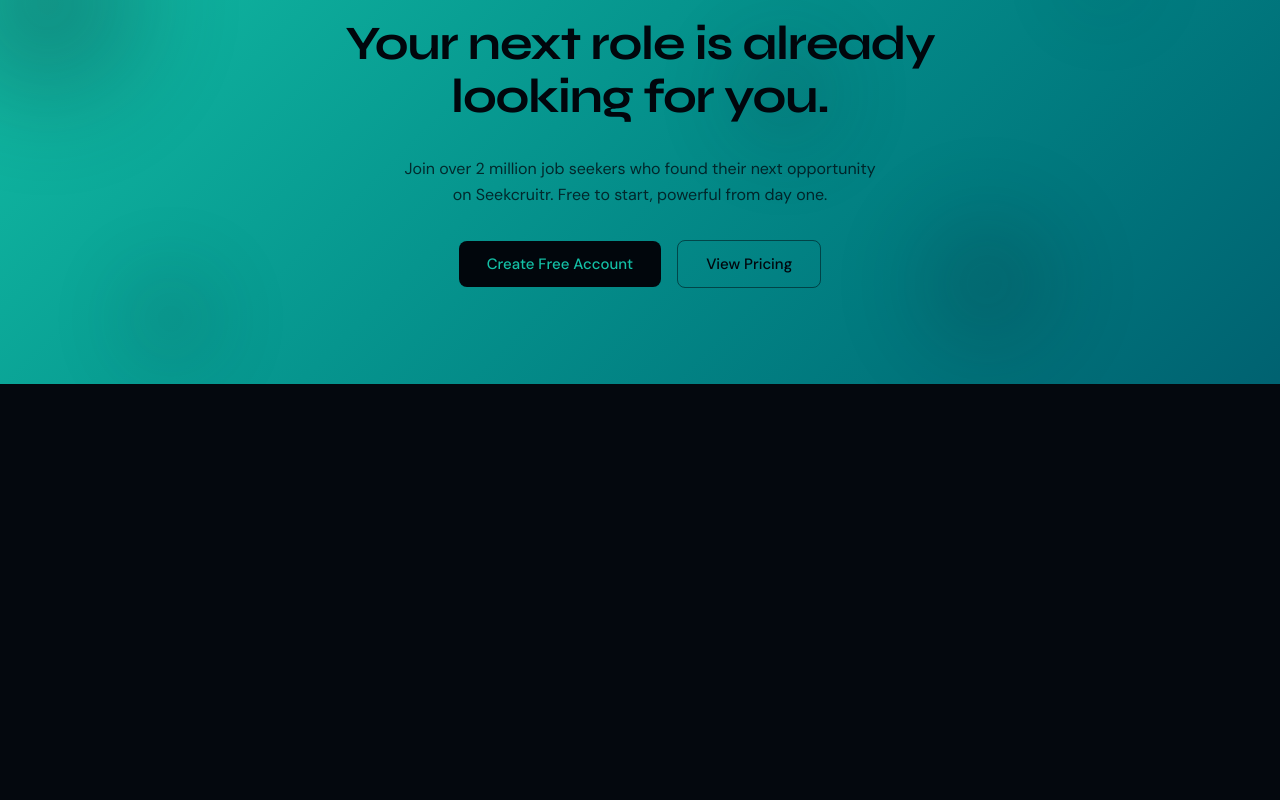
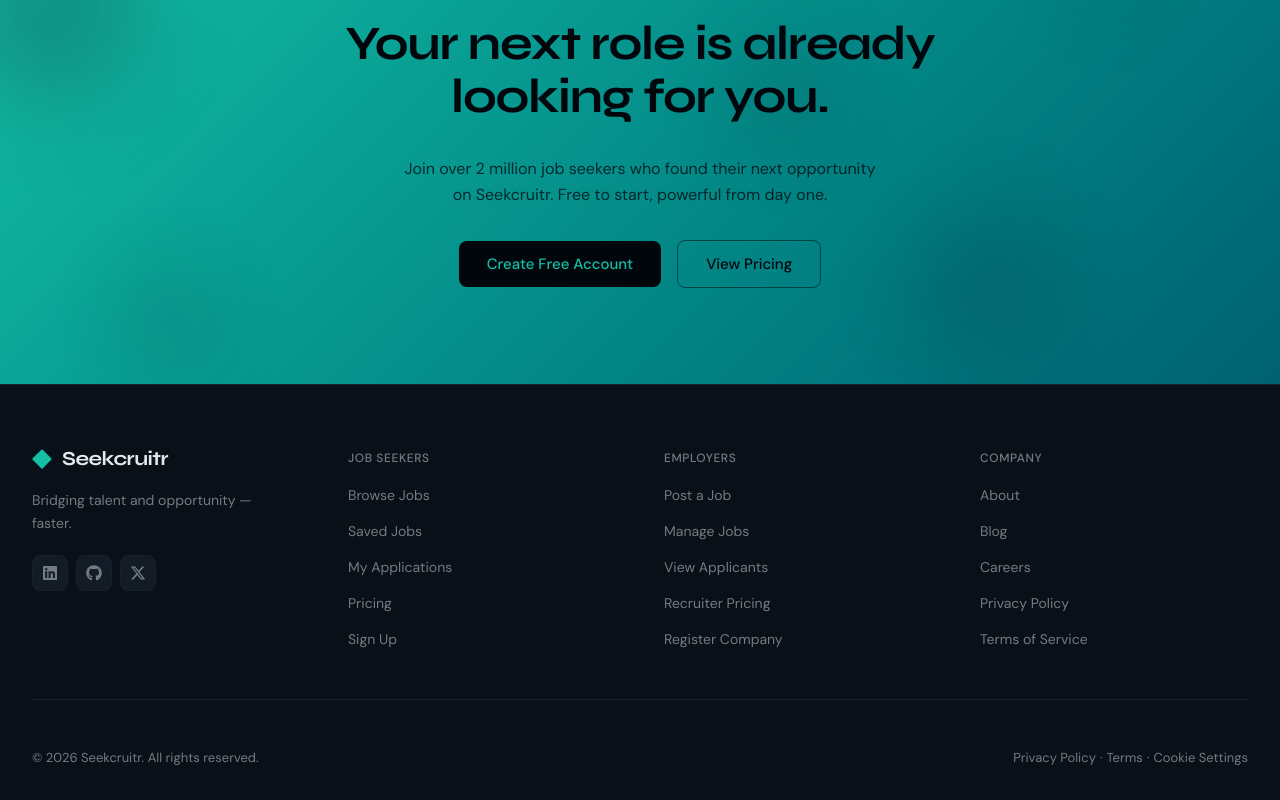
Before and after one commit to imarufbillah/seekcruitr, a Next.js app in the folder client/: page / in a window 1280 px wide. Shown: the part 3684-4484 px from the top of the page. Before the commit the page ends 4068 px from the top, so only its background shows below. Built offline with nearby package versions, Linux system fonts and the light colour scheme.

Commit message:
feat(layout): add Footer component and integrate into PublicLayout; create BrandMark component

```diff
--- a/client/src/app/(public)/layout.js
+++ b/client/src/app/(public)/layout.js
@@ -1,10 +1,12 @@
 import Navbar from "@/components/public/Navbar";
+import Footer from "@/components/public/Footer";
 
 export default function PublicLayout({ children }) {
   return (
     <>
       <Navbar />
       {children}
+      <Footer />
     </>
   );
 }
--- /dev/null
+++ b/client/src/components/public/Footer.jsx
@@ -0,0 +1,199 @@
+import Link from "next/link";
+import { FaLinkedin, FaGithub, FaXTwitter } from "react-icons/fa6";
+import { cn } from "@/lib/utils";
+import BrandMark from "@/components/shared/BrandMark";
+
+const SEEKER_LINKS = [
+  { label: "Browse Jobs", href: "/jobs" },
+  { label: "Saved Jobs", href: "/saved" },
+  { label: "My Applications", href: "/applications" },
+  { label: "Pricing", href: "/pricing" },
+  { label: "Sign Up", href: "/sign-up" },
+];
+
+const EMPLOYER_LINKS = [
+  { label: "Post a Job", href: "/employer/post" },
+  { label: "Manage Jobs", href: "/employer/jobs" },
+  { label: "View Applicants", href: "/employer/applicants" },
+  { label: "Recruiter Pricing", href: "/pricing#employers" },
+  { label: "Register Company", href: "/employer/register" },
+];
+
+const COMPANY_LINKS = [
+  { label: "About", href: "/about" },
+  { label: "Blog", href: "/blog" },
+  { label: "Careers", href: "/careers" },
+  { label: "Privacy Policy", href: "/privacy" },
+  { label: "Terms of Service", href: "/terms" },
+];
+
+const SOCIAL_LINKS = [
+  {
+    label: "LinkedIn",
+    href: "https://linkedin.com/company/seekcruitr",
+    icon: FaLinkedin,
+  },
+  { label: "GitHub", href: "https://github.com/seekcruitr", icon: FaGithub },
+  {
+    label: "X (Twitter)",
+    href: "https://twitter.com/seekcruitr",
+    icon: FaXTwitter,
+  },
+];
+
+/* ── Footer link component ─────────────────────────────────────────── */
+function FooterLink({ href, children }) {
+  return (
+    <Link
+      href={href}
+      className="font-sans text-[14px] text-muted-foreground transition-colors duration-200 hover:text-primary"
+    >
+      {children}
+    </Link>
+  );
+}
+
+/* ── Column heading ────────────────────────────────────────────────── */
+function ColumnHeading({ children }) {
+  return (
+    <h3 className="mb-4 font-sans text-[12px] font-medium uppercase tracking-wider text-muted-foreground">
+      {children}
+    </h3>
+  );
+}
+
+/* ── Main Footer ───────────────────────────────────────────────────── */
+export default function Footer() {
+  const currentYear = new Date().getFullYear();
+
+  return (
+    <footer className="w-full border-t border-border bg-card px-4 pt-16 pb-8 sm:px-6 lg:px-8">
+      <div className="mx-auto max-w-7xl">
+        {/* ── Top section: 4-column grid ── */}
+        <div className="grid grid-cols-1 gap-12 sm:grid-cols-2 lg:grid-cols-4">
+          {/* Column 1 — Brand */}
+          <div className="flex flex-col gap-5">
+            {/* Logo */}
+            <Link
+              href="/"
+              className="flex items-center gap-2.5 select-none"
+              aria-label="Seekcruitr home"
+            >
+              <BrandMark />
+              <span className="font-heading text-[20px] font-bold leading-none text-foreground tracking-tight">
+                Seekcruitr
+              </span>
+            </Link>
+
+            {/* Tagline */}
+            <p className="font-sans text-[14px] leading-relaxed text-muted-foreground max-w-65">
+              Bridging talent and opportunity — faster.
+            </p>
+
+            {/* Social icons */}
+            <div className="flex items-center gap-2">
+              {SOCIAL_LINKS.map(({ label, href, icon: Icon }) => (
+                <a
+                  key={label}
+                  href={href}
+                  target="_blank"
+                  rel="noopener noreferrer"
+                  aria-label={label}
+                  className={cn(
+                    "flex size-9 items-center justify-center rounded-md",
+                    "border border-border bg-secondary",
+                    "text-muted-foreground transition-all duration-200",
+                    "hover:border-primary hover:text-primary",
+                  )}
+                >
+                  <Icon className="size-4" aria-hidden="true" />
+                </a>
+              ))}
+            </div>
+          </div>
+
+          {/* Column 2 — For Job Seekers */}
+          <div>
+            <ColumnHeading>Job Seekers</ColumnHeading>
+            <nav aria-label="Job Seeker Links">
+              <ul className="flex flex-col gap-3" role="list">
+                {SEEKER_LINKS.map(({ label, href }) => (
+                  <li key={href}>
+                    <FooterLink href={href}>{label}</FooterLink>
+                  </li>
+                ))}
+              </ul>
+            </nav>
+          </div>
+
+          {/* Column 3 — For Employers */}
+          <div>
+            <ColumnHeading>Employers</ColumnHeading>
+            <nav aria-label="Employer Links">
+              <ul className="flex flex-col gap-3" role="list">
+                {EMPLOYER_LINKS.map(({ label, href }) => (
+                  <li key={href}>
+                    <FooterLink href={href}>{label}</FooterLink>
+                  </li>
+                ))}
+              </ul>
+            </nav>
+          </div>
+
+          {/* Column 4 — Company */}
+          <div>
+            <ColumnHeading>Company</ColumnHeading>
+            <nav aria-label="Company Links">
+              <ul className="flex flex-col gap-3" role="list">
+                {COMPANY_LINKS.map(({ label, href }) => (
+                  <li key={href}>
+                    <FooterLink href={href}>{label}</FooterLink>
+                  </li>
+                ))}
+              </ul>
+            </nav>
+          </div>
+        </div>
+
+        {/* ── Divider ── */}
+        <div className="my-12 h-px w-full bg-border" aria-hidden="true" />
+
+        {/* ── Bottom row: copyright + legal links ── */}
+        <div className="flex flex-col items-center justify-between gap-4 sm:flex-row">
+          {/* Copyright */}
+          <p className="font-sans text-[13px] text-muted-foreground">
+            © {currentYear} Seekcruitr. All rights reserved.
+          </p>
+
+          {/* Legal links */}
+          <div className="flex items-center gap-1 font-sans text-[13px]">
+            <Link
+              href="/privacy"
+              className="text-muted-foreground transition-colors duration-200 hover:text-primary"
+            >
+              Privacy Policy
+            </Link>
+            <span className="text-muted-foreground" aria-hidden="true">
+              {" · "}
+            </span>
+            <Link
+              href="/terms"
+              className="text-muted-foreground transition-colors duration-200 hover:text-primary"
+            >
+              Terms
+            </Link>
+            <span className="text-muted-foreground" aria-hidden="true">
+              {" · "}
+            </span>
+            <Link
+              href="/cookies"
+              className="text-muted-foreground transition-colors duration-200 hover:text-primary"
+            >
+              Cookie Settings
+            </Link>
+          </div>
+        </div>
+      </div>
+    </footer>
+  );
+}
--- a/client/src/components/public/Navbar.jsx
+++ b/client/src/components/public/Navbar.jsx
@@ -5,56 +5,13 @@
 import { Menu, X } from "lucide-react";
 import { Button } from "@/components/ui/button";
 import { cn } from "@/lib/utils";
+import BrandMark from "@/components/shared/BrandMark";
 
 const NAV_LINKS = [
   { label: "Browse Jobs", href: "/jobs" },
   { label: "Companies", href: "/companies" },
   { label: "Pricing", href: "/pricing" },
 ];
-
-/* ── Geometric diamond mark ──────────────────────────────────────── */
-function BrandMark() {
-  return (
-    <svg
-      width="20"
-      height="20"
-      viewBox="0 0 20 20"
-      fill="none"
-      aria-hidden="true"
-      className="shrink-0"
-      style={{
-        "--mark-top": "var(--primary)",
-        "--mark-bottom": "var(--ring)",
-      }}
-    >
-      {/* Square rotated 45° — top half: brand teal (--primary) */}
-      <rect
-        x="3"
-        y="3"
-        width="14"
-        height="14"
-        rx="1"
-        transform="rotate(45 10 10)"
-        fill="var(--mark-top)"
-      />
-      {/* Bottom-half darker teal — diagonal split via clipPath */}
-      <clipPath id="brand-mark-bottom">
-        <rect x="0" y="10" width="20" height="10" />
-      </clipPath>
-      <rect
-        x="3"
-        y="3"
-        width="14"
-        height="14"
-        rx="1"
-        transform="rotate(45 10 10)"
-        fill="var(--mark-bottom)"
-        style={{ opacity: 0.65 }}
-        clipPath="url(#brand-mark-bottom)"
-      />
-    </svg>
-  );
-}
 
 /* ── NavLink with slide-in teal underline ────────────────────────── */
 function NavLink({ href, children, onClick }) {
--- /dev/null
+++ b/client/src/components/shared/BrandMark.jsx
@@ -0,0 +1,43 @@
+/* ── Geometric diamond mark ──────────────────────────────────────── */
+export default function BrandMark() {
+  return (
+    <svg
+      width="20"
+      height="20"
+      viewBox="0 0 20 20"
+      fill="none"
+      aria-hidden="true"
+      className="shrink-0"
+      style={{
+        "--mark-top": "var(--primary)",
+        "--mark-bottom": "var(--ring)",
+      }}
+    >
+      {/* Square rotated 45° — top half: brand teal (--primary) */}
+      <rect
+        x="3"
+        y="3"
+        width="14"
+        height="14"
+        rx="1"
+        transform="rotate(45 10 10)"
+        fill="var(--mark-top)"
+      />
+      {/* Bottom-half darker teal — diagonal split via clipPath */}
+      <clipPath id="brand-mark-bottom">
+        <rect x="0" y="10" width="20" height="10" />
+      </clipPath>
+      <rect
+        x="3"
+        y="3"
+        width="14"
+        height="14"
+        rx="1"
+        transform="rotate(45 10 10)"
+        fill="var(--mark-bottom)"
+        style={{ opacity: 0.65 }}
+        clipPath="url(#brand-mark-bottom)"
+      />
+    </svg>
+  );
+}
```
